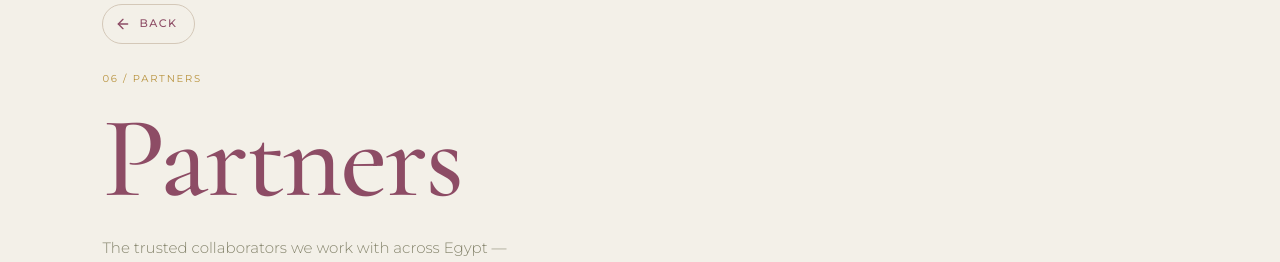
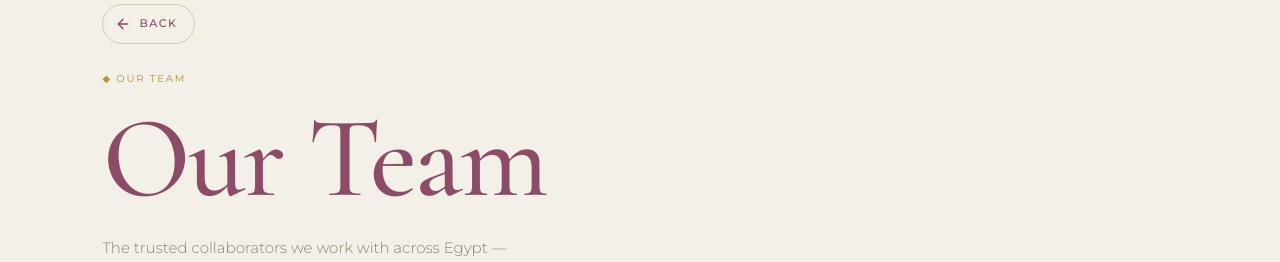
Before and after one commit to yassinsolo83-eng/Nefertiti, a Next.js app: page /partners in a window 1280 px wide. Shown: the part 164-426 px from the top of the page. Built offline with nearby package versions, Linux system fonts and the light colour scheme.

Commit message:
Update page.tsx

```diff
--- a/app/partners/page.tsx
+++ b/app/partners/page.tsx
@@ -15,8 +15,8 @@ export default function PartnersPage() {
       <section className="page-hero page-hero-single">
         <div className="page-hero-text reveal is-in">
           <BackButton />
-          <p className="eyebrow">06 / PARTNERS</p>
-          <h1 className="page-title">Partners</h1>
+          <p className="eyebrow">◆ OUR TEAM</p>
+          <h1 className="page-title">Our Team</h1>
           <p className="page-lead">
             The trusted collaborators we work with across Egypt — carefully chosen to
             bring every retreat to life. Tap a partner to learn more.
```
